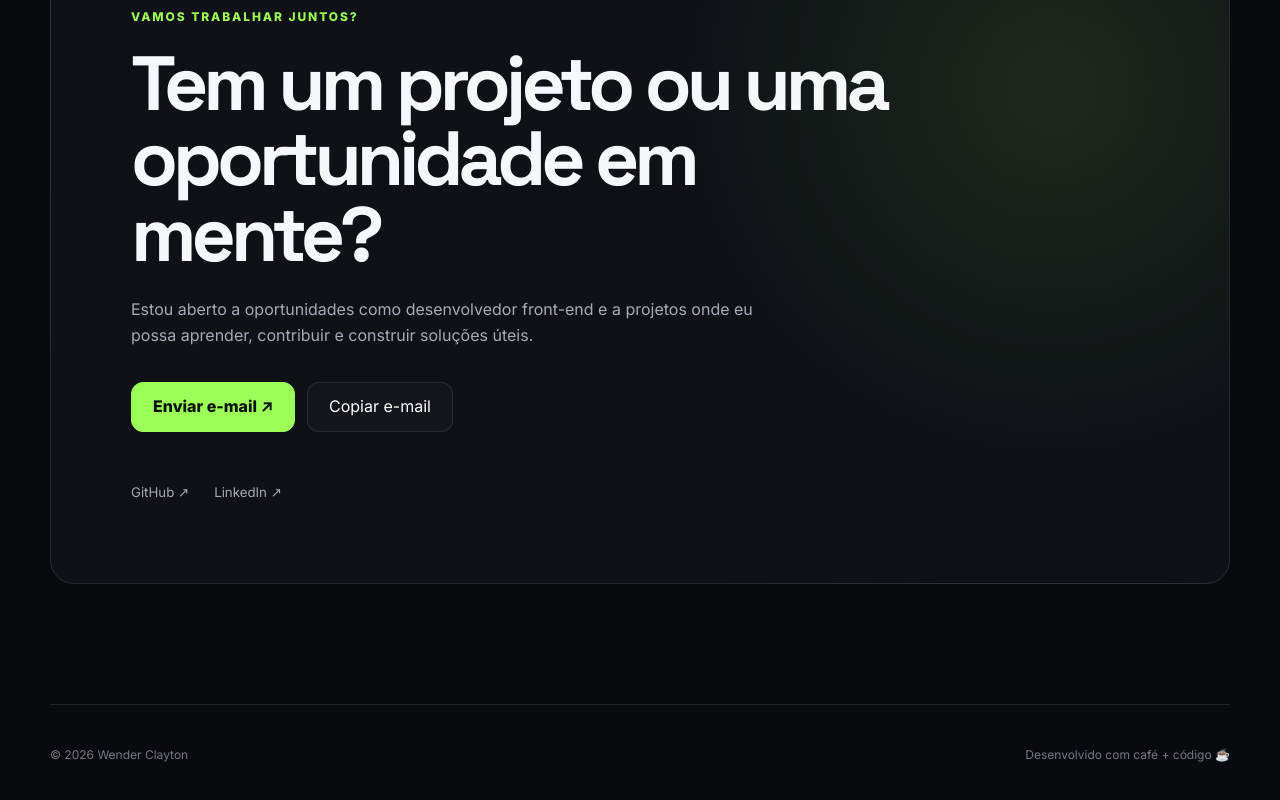
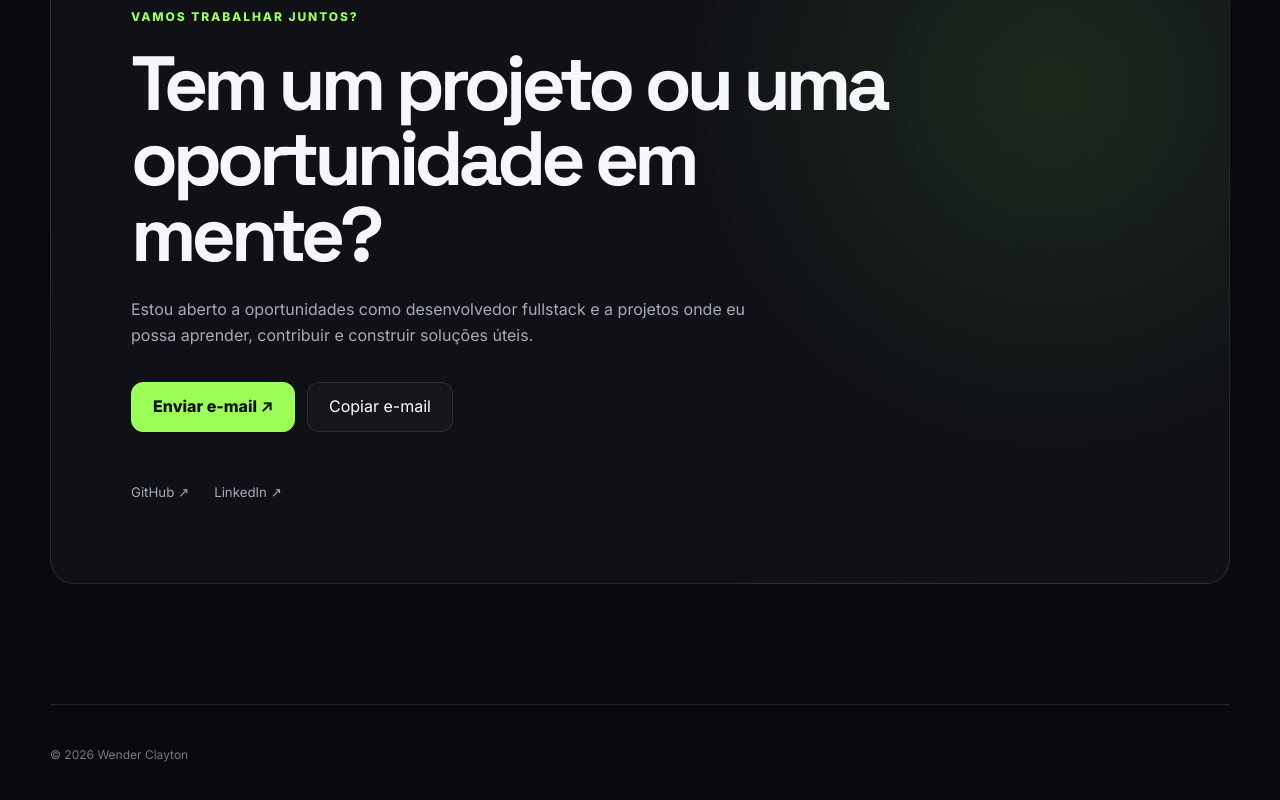
Before and after one commit to wenderclaytonfilho/portifolio, a React (Vite) app: page / in a window 1280 px wide. Shown: the part 4711-5511 px from the top of the page. Built offline with nearby package versions, Linux system fonts and the light colour scheme.

Commit message:
role updated

```diff
--- a/src/components/Contact.jsx
+++ b/src/components/Contact.jsx
@@ -30,7 +30,7 @@ export default function Contact() {
         <h2>Tem um projeto ou uma oportunidade em mente?</h2>
 
         <p>
-          Estou aberto a oportunidades como desenvolvedor front-end e a projetos
+          Estou aberto a oportunidades como desenvolvedor fullstack e a projetos
           onde eu possa aprender, contribuir e construir soluções úteis.
         </p>
 
--- a/src/components/Footer.jsx
+++ b/src/components/Footer.jsx
@@ -2,7 +2,7 @@ export default function Footer() {
   return (
     <footer>
       <span>© {new Date().getFullYear()} Wender Clayton</span>
-      <span>Desenvolvido com café + código ☕</span>
+      <span></span>
     </footer>
   )
 }
```
